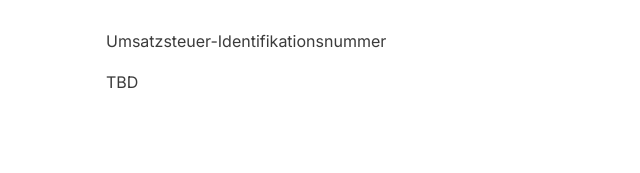
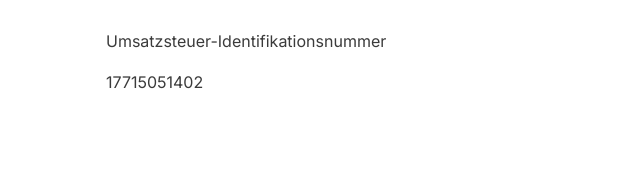
Before and after one commit to jkrumm/ergotherapie-ab, a website built with Parcel: page impressum.html in a window 1280 px wide. Shown: the part 808-981 px from the top of the page, 84-724 px from the left. Built offline with nearby package versions, Linux system fonts and the light colour scheme.

Commit message:
chore: change ust id

```diff
--- a/impressum.html
+++ b/impressum.html
@@ -63,7 +63,7 @@
     <p>+49 89 45350373</p>
     <br/>
     <p>Umsatzsteuer-Identifikationsnummer</p>
-    <p>TBD</p>
+    <p>17715051402</p>
     <div>
       <h1>Datenschutz</h1>
       <a href="Datenschutzerklärung-Althaus.pdf">Zur Datenschutzerklärung</a>
```
